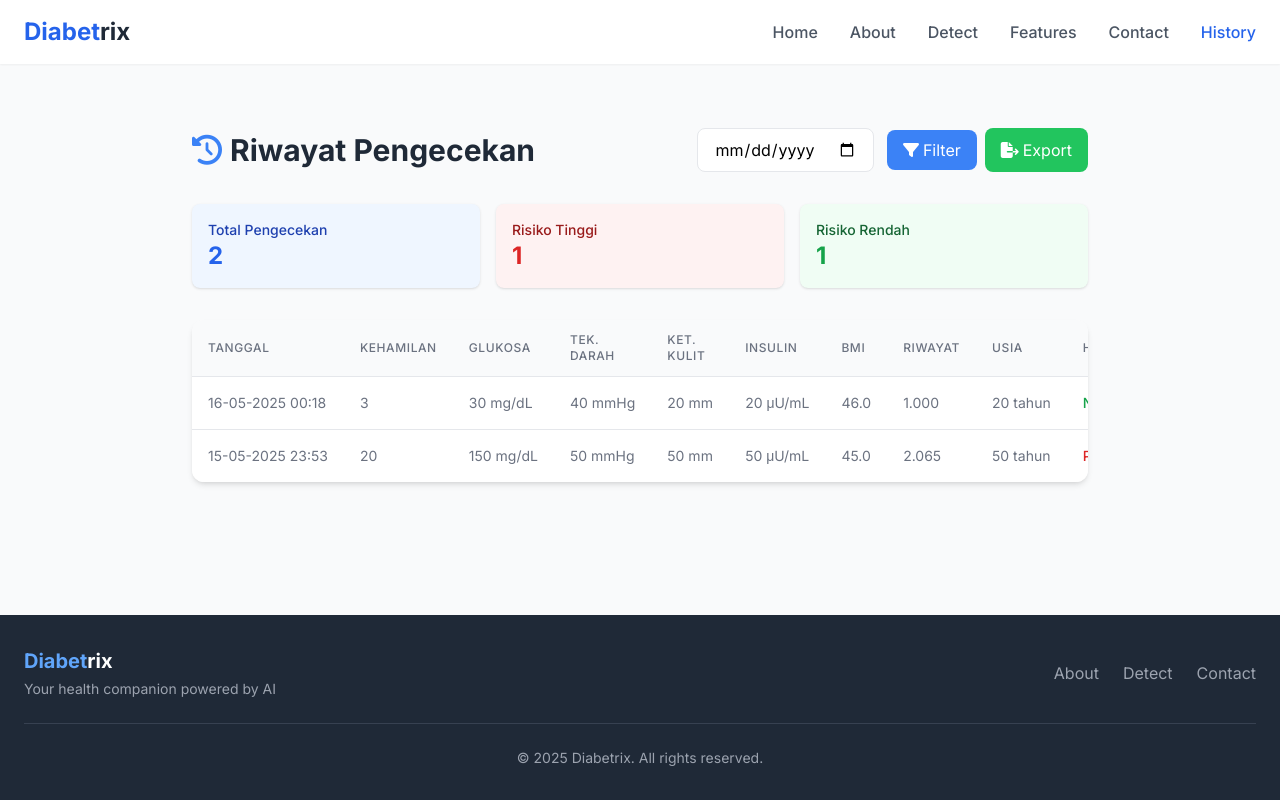
After one commit to Stevanza-dev/diabetrix, a Flask app: page /history in a window 1280 px wide. The commit adds this page. Run offline with Flask 3, Linux system fonts and the light colour scheme; data comes from the database, SQL or seed files in the repository; both versions use the stored data as it was after the commit; some libraries are stand-ins or nearby versions.

Commit message:
value pada fitur, history dengan sqlite, bisa hapus dan filter tanggal. Fitur export (Comming soon)

```diff
--- a/app.py
+++ b/app.py
@@ -2,12 +2,36 @@ from flask import Flask, render_template, request
 import joblib
 import numpy as np
 import pandas as pd
+import sqlite3
+from datetime import datetime
 
 app = Flask(__name__)
 
+# Setup database
+def init_db():
+    conn = sqlite3.connect('diabetes_history.db')
+    c = conn.cursor()
+    c.execute('''CREATE TABLE IF NOT EXISTS history
+                 (id INTEGER PRIMARY KEY AUTOINCREMENT,
+                  user_ip TEXT,
+                  pregnancies INTEGER,
+                  glucose INTEGER,
+                  blood_pressure INTEGER,
+                  skin_thickness INTEGER,
+                  insulin INTEGER,
+                  bmi REAL,
+                  pedigree REAL,
+                  age INTEGER,
+                  prediction TEXT,
+                  check_date TIMESTAMP)''')
+    conn.commit()
+    conn.close()
+
+init_db()
+
 # --- Configuration ---
-MODEL_PATH = 'diabetes_ensemble_model.joblib'
-SCALER_PATH = 'scaler.joblib'
+MODEL_PATH = 'model/diabetes_ensemble_model.joblib'
+SCALER_PATH = 'model/scaler.joblib'
 
 # --- Load Model and Scaler ---
 print("Loading trained model and scaler...")
@@ -25,14 +49,20 @@ except Exception as e:
     scaler = None
 
 # Define the expected feature order (must match training)
-FEATURE_NAMES = ['Pregnancies', 'Glucose', 'BloodPressure', 'SkinThickness', 'Insulin', 'BMI', 'DiabetesPedigreeFunction', 'Age']
+FEATURE_NAMES = ['Pregnancies', 'Glucose', 'BloodPressure', 'SkinThickness',
+                 'Insulin', 'BMI', 'DiabetesPedigreeFunction', 'Age']
 
-# --- Dummy Predict Function from appold.py ---
+# --- Dummy Predict Function ---
 def dummy_predict(features):
     if np.mean(features) > 4:
         return "Positive (Diabetes Detected)"
     else:
         return "Negative (No Diabetes)"
+
+# --- Custom Filter ---
+@app.template_filter('contains')
+def contains_filter(s, substr):
+    return substr in s if s else False
 
 # --- Routes ---
 @app.route('/')
@@ -43,79 +73,151 @@ def index():
 def about():
     return render_template('about.html')
 
+@app.route('/history')
+def show_history():
+    date_filter = request.args.get('date')
+    conn = sqlite3.connect('diabetes_history.db')
+    conn.row_factory = sqlite3.Row
+    c = conn.cursor()
+    if date_filter:
+        # Filter berdasarkan tanggal (format: YYYY-MM-DD)
+        c.execute('''SELECT * FROM history
+                     WHERE user_ip = ? AND DATE(check_date) = ?
+                     ORDER BY check_date DESC''',
+                  (request.remote_addr, date_filter))
+    else:
+        c.execute('''SELECT * FROM history
+                     WHERE user_ip = ?
+                     ORDER BY check_date DESC''',
+                  (request.remote_addr,))
+    rows = c.fetchall()
+    history_data = []
+    for row in rows:
+        row_dict = dict(row)
+        # Ubah check_date ke format tanggal yang diinginkan
+        if row_dict['check_date']:
+            try:
+                dt = datetime.fromisoformat(row_dict['check_date'])
+                row_dict['check_date'] = dt.strftime('%d-%m-%Y %H:%M')
+            except Exception:
+                pass  # biarkan string aslinya jika gagal
+        history_data.append(row_dict)
+    conn.close()
+
+    # Hitung di backend
+    high_risk = sum(1 for r in history_data if 'Positive' in r['prediction'])
+    low_risk = sum(1 for r in history_data if 'Negative' in r['prediction'])
+
+    return render_template('history.html',
+                         history=history_data,
+                         high_risk=high_risk,
+                         low_risk=low_risk)
+
 @app.route('/detect', methods=['GET', 'POST'])
 def detect():
     prediction = ""
+    # Dictionary untuk menyimpan semua nilai form
+    form_data = {
+        'pregnancies': '',
+        'glucose': '',
+        'blood_pressure': '',
+        'skin_thickness': '',
+        'insulin': '',
+        'bmi': '',
+        'pedigree': '',
+        'age': ''
+    }
+
     if request.method == 'POST':
         try:
-            required_fields = ['pregnancies', 'glucose', 'blood_pressure', 'skin_thickness', 'insulin', 'bmi', 'pedigree', 'age']
+            # Simpan semua nilai form yang di-submit
+            for field in form_data.keys():
+                form_data[field] = request.form.get(field, '')
 
-            # Periksa apakah semua kolom ada dan tidak kosong
-            for field in required_fields:
-                if field not in request.form or not request.form[field].strip():
-                    prediction = f"Kolom kosong atau tidak ada: {field}"
-                    return render_template('detect.html', prediction=prediction)
+            # Validasi: Pastikan semua field terisi
+            for field, value in form_data.items():
+                if not value.strip():
+                    prediction = f"Error: Field {field.replace('_', ' ')} cannot be empty"
+                    return render_template('detect.html',
+                                         prediction=prediction,
+                                         form_data=form_data)
 
-            # Ambil data dari form
-            pregnancies = request.form['pregnancies']
-            glucose = request.form['glucose']
-            blood_pressure = request.form['blood_pressure']
-            skin_thickness = request.form['skin_thickness']
-            insulin = request.form['insulin']
-            bmi = request.form['bmi']
-            pedigree = request.form['pedigree']
-            age = request.form['age']
-
+            # Konversi ke float dengan handling error
             def safe_float(value, field_name):
                 try:
-                    # Ganti koma dengan titik untuk mendukung format desimal lokal
-                    value = value.replace(',', '.')
-                    return float(value)
+                    return float(value.replace(',', '.'))
                 except ValueError:
-                    raise ValueError(f"Input tidak valid untuk {field_name}. Harap masukkan nilai numerik.")
+                    raise ValueError(f"Invalid input for {field_name}. Please enter a number.")
 
-            # Konversi setiap kolom ke float dengan validasi
-            pregnancies = safe_float(pregnancies, 'Jumlah Kehamilan')
-            glucose = safe_float(glucose, 'Glukosa')
-            blood_pressure = safe_float(blood_pressure, 'Tekanan Darah')
-            skin_thickness = safe_float(skin_thickness, 'Ketebalan Kulit')
-            insulin = safe_float(insulin, 'Insulin')
-            bmi = safe_float(bmi, 'BMI')
-            pedigree = safe_float(pedigree, 'Fungsi Pedigree Diabetes')
-            age = safe_float(age, 'Usia')
+            input_features = [
+                safe_float(form_data['pregnancies'], 'Pregnancies'),
+                safe_float(form_data['glucose'], 'Glucose'),
+                safe_float(form_data['blood_pressure'], 'Blood Pressure'),
+                safe_float(form_data['skin_thickness'], 'Skin Thickness'),
+                safe_float(form_data['insulin'], 'Insulin'),
+                safe_float(form_data['bmi'], 'BMI'),
+                safe_float(form_data['pedigree'], 'Diabetes Pedigree'),
+                safe_float(form_data['age'], 'Age')
+            ]
 
-            # Create a list of input features in the correct order
-            input_features_list = [pregnancies, glucose, blood_pressure, skin_thickness, insulin, bmi, pedigree, age]
+            # Lakukan prediksi
+            if model and scaler:
+                input_df = pd.DataFrame([input_features], columns=FEATURE_NAMES)
+                scaled_features = scaler.transform(input_df)
+                pred = model.predict(scaled_features)[0]
+                proba = model.predict_proba(scaled_features)[0]
 
-            if model is not None and scaler is not None:
-                # Use the machine learning model
-                # Create a DataFrame with correct feature names
-                input_df = pd.DataFrame([input_features_list], columns=FEATURE_NAMES)
-                # Scale the features
-                scaled_features = scaler.transform(input_df)
-                # Make prediction
-                prediction = model.predict(scaled_features)
-                probability = model.predict_proba(scaled_features)
-                # Interpret prediction
-                if prediction[0] == 1:
-                    result = "Positive (Diabetes Detected)"
+                if pred == 1:
+                    prediction = f"Positive (Diabetes Detected) - Confidence: {proba[1]*100:.1f}%"
                 else:
-                    result = "Negative (No Diabetes)"
-                prediction = f"Prediction using ML model: {result}. Confidence for Diabetes: {probability[0][1]*100:.2f}%. Confidence for No Diabetes: {probability[0][0]*100:.2f}%."
+                    prediction = f"Negative (No Diabetes) - Confidence: {proba[0]*100:.1f}%"
             else:
-                # Use the dummy predict function
-                result = dummy_predict(input_features_list)
-                prediction = f"Prediction using dummy model: {result} (Note: ML model failed to load, using backup method.)"
+                prediction = dummy_predict(input_features) + " (Using dummy model)"
 
         except ValueError as e:
-            prediction = str(e)  # Tampilkan pesan kesalahan spesifik
+            prediction = str(e)
         except Exception as e:
-            prediction = f"Terjadi kesalahan saat prediksi: {str(e)}"
-            print(f"Kesalahan saat prediksi: {e}")  # Log the error for debugging
+            prediction = f"Prediction error: {str(e)}"
+            print(f"Error during prediction: {e}")
 
-        return render_template('detect.html', prediction = prediction)
+        # Simpan ke database
+        conn = sqlite3.connect('diabetes_history.db')
+        c = conn.cursor()
+        c.execute('''INSERT INTO history
+                     (user_ip, pregnancies, glucose, blood_pressure,
+                      skin_thickness, insulin, bmi, pedigree, age,
+                      prediction, check_date)
+                     VALUES (?,?,?,?,?,?,?,?,?,?,?)''',
+                     (request.remote_addr,
+                      form_data['pregnancies'],
+                      form_data['glucose'],
+                      form_data['blood_pressure'],
+                      form_data['skin_thickness'],
+                      form_data['insulin'],
+                      form_data['bmi'],
+                      form_data['pedigree'],
+                      form_data['age'],
+                      prediction,
+                      datetime.now()))
+        conn.commit()
+        conn.close()
 
-    return render_template('detect.html', prediction = prediction)
+        return render_template('detect.html',
+                             prediction=prediction,
+                             form_data=form_data)
+
+    return render_template('detect.html',
+                         prediction=prediction,
+                         form_data=form_data)
+
+@app.route('/delete-history/<int:id>', methods=['DELETE'])
+def delete_history(id):
+    conn = sqlite3.connect('diabetes_history.db')
+    c = conn.cursor()
+    c.execute('DELETE FROM history WHERE id = ?', (id,))
+    conn.commit()
+    conn.close()
+    return '', 204
 
 if __name__ == '__main__':
     app.run(debug=True)
--- a/requirement.txt
+++ b/requirement.txt
@@ -1,6 +1,6 @@
 Cara menjalankan projek app.py
 
-Buka terminal (new terminal di vs code)\
+Buka terminal (new terminal di vs code)
 
 1. Masuk ke venv (virtual enviroment)
 python -m venv venv
@@ -14,5 +14,5 @@ pip install scikit-learn or pip pip install sklearn
 pip install openpyxl
 
 3. Jalankan python
-pyhton train_model.py
+pyhton train_model.py (Tidak perlu)
 python app.py
--- a/templates/about.html
+++ b/templates/about.html
@@ -34,6 +34,7 @@
           <a href="/detect" class="text-gray-600 hover:text-blue-600 transition-colors font-medium">Detect</a>
           <a href="/#features" class="text-gray-600 hover:text-blue-600 transition-colors font-medium">Features</a>
           <a href="/#contact" class="text-gray-600 hover:text-blue-600 transition-colors font-medium">Contact</a>
+          <a href="/history" class="text-gray-600 hover:text-blue-600 transition-colors font-medium">History</a>
         </nav>
         <button class="md:hidden focus:outline-none">
           <i class="fas fa-bars text-gray-600 text-xl"></i>
--- /dev/null
+++ b/templates/history.html
@@ -0,0 +1,203 @@
+<!DOCTYPE html>
+<html lang="en">
+<head>
+  <meta charset="UTF-8">
+  <meta name="viewport" content="width=device-width, initial-scale=1.0">
+  <title>History | Diabetrix</title>
+  <script src="https://cdn.tailwindcss.com"></script>
+  <link href="https://fonts.googleapis.com/css2?family=Inter:wght@300;400;500;600;700&display=swap" rel="stylesheet">
+  <!-- Font Awesome -->
+  <link rel="stylesheet" href="https://cdnjs.cloudflare.com/ajax/libs/font-awesome/6.4.0/css/all.min.css">
+  <style>
+    body {
+      font-family: 'Inter', sans-serif;
+    }
+    .team-card:hover {
+      transform: translateY(-5px);
+      box-shadow: 0 10px 25px -5px rgba(0, 0, 0, 0.1);
+    }
+  </style>
+</head>
+<body class="bg-gray-50">
+  <!-- Header/Navigation -->
+  <header class="fixed w-full bg-white shadow-sm z-50">
+    <div class="container mx-auto px-6 py-4">
+      <div class="flex items-center justify-between">
+        <div class="text-2xl font-bold text-gray-800">
+          <a href="/" class="hover:text-blue-600 transition-colors">
+            <span class="text-blue-600">Diabet</span>rix
+          </a>
+        </div>
+        <nav class="hidden md:flex space-x-8">
+          <a href="/" class="text-gray-600 hover:text-blue-600 transition-colors font-medium">Home</a>
+          <a href="/about" class="text-gray-600 hover:text-blue-600 transition-colors font-medium">About</a>
+          <a href="/detect" class="text-gray-600 hover:text-blue-600 transition-colors font-medium">Detect</a>
+          <a href="/#features" class="text-gray-600 hover:text-blue-600 transition-colors font-medium">Features</a>
+          <a href="/#contact" class="text-gray-600 hover:text-blue-600 transition-colors font-medium">Contact</a>
+          <a href="/history" class="text-blue-600 font-medium">History</a>
+        </nav>
+        <button class="md:hidden focus:outline-none">
+          <i class="fas fa-bars text-gray-600 text-xl"></i>
+        </button>
+      </div>
+    </div>
+  </header>
+
+<!-- Main Content -->
+<main class="pt-32 pb-20 min-h-screen">
+  <div class="container mx-auto px-6">
+    <div class="max-w-4xl mx-auto">
+      <!-- History Header with Filter Controls -->
+      <div class="flex flex-col md:flex-row justify-between items-center mb-8">
+        <h1 class="text-3xl font-bold text-gray-800 mb-4 md:mb-0">
+          <i class="fas fa-history text-blue-500 mr-2"></i>Riwayat Pengecekan
+        </h1>
+        <div class="flex space-x-2">
+          <div class="relative">
+            <input type="date" id="date-filter" class="px-4 py-2 border rounded-lg focus:ring-blue-500 focus:border-blue-500">
+            <button onclick="filterByDate()" class="ml-2 px-4 py-2 bg-blue-500 text-white rounded-lg hover:bg-blue-600 transition">
+              <i class="fas fa-filter mr-1"></i>Filter
+            </button>
+          </div>
+          <button onclick="exportToCSV()" class="px-4 py-2 bg-green-500 text-white rounded-lg hover:bg-green-600 transition">
+            <i class="fas fa-file-export mr-1"></i>Export
+          </button>
+        </div>
+      </div>
+
+      <!-- Stats Summary Cards -->
+      <div class="grid grid-cols-1 md:grid-cols-3 gap-4 mb-8">
+        <div class="bg-blue-50 p-4 rounded-lg shadow">
+          <h3 class="text-sm font-medium text-blue-800">Total Pengecekan</h3>
+          <p class="text-2xl font-bold text-blue-600">{{ history|length }}</p>
+        </div>
+        <div class="bg-red-50 p-4 rounded-lg shadow">
+          <h3 class="text-sm font-medium text-red-800">Risiko Tinggi</h3>
+          <p class="text-2xl font-bold text-red-600">{{ high_risk }}</p>
+        </div>
+        <div class="bg-green-50 p-4 rounded-lg shadow">
+          <h3 class="text-sm font-medium text-green-800">Risiko Rendah</h3>
+          <p class="text-2xl font-bold text-green-600">{{ low_risk }}</p>
+        </div>
+      </div>
+
+      <!-- Enhanced History Table -->
+      <div class="bg-white rounded-xl shadow-md overflow-hidden">
+        <div class="overflow-x-auto">
+          <table class="min-w-full divide-y divide-gray-200">
+            <thead class="bg-gray-50">
+              <tr>
+                <th class="px-4 py-3 text-left text-xs font-medium text-gray-500 uppercase tracking-wider">Tanggal</th>
+                <th class="px-4 py-3 text-left text-xs font-medium text-gray-500 uppercase tracking-wider">Kehamilan</th>
+                <th class="px-4 py-3 text-left text-xs font-medium text-gray-500 uppercase tracking-wider">Glukosa</th>
+                <th class="px-4 py-3 text-left text-xs font-medium text-gray-500 uppercase tracking-wider">Tek. Darah</th>
+                <th class="px-4 py-3 text-left text-xs font-medium text-gray-500 uppercase tracking-wider">Ket. Kulit</th>
+                <th class="px-4 py-3 text-left text-xs font-medium text-gray-500 uppercase tracking-wider">Insulin</th>
+                <th class="px-4 py-3 text-left text-xs font-medium text-gray-500 uppercase tracking-wider">BMI</th>
+                <th class="px-4 py-3 text-left text-xs font-medium text-gray-500 uppercase tracking-wider">Riwayat</th>
+                <th class="px-4 py-3 text-left text-xs font-medium text-gray-500 uppercase tracking-wider">Usia</th>
+                <th class="px-4 py-3 text-left text-xs font-medium text-gray-500 uppercase tracking-wider">Hasil</th>
+                <th class="px-4 py-3 text-left text-xs font-medium text-gray-500 uppercase tracking-wider">Aksi</th>
+              </tr>
+            </thead>
+            <tbody class="bg-white divide-y divide-gray-200">
+                {% for record in history %}
+                <tr class="hover:bg-gray-50">
+                    <td class="px-4 py-4 whitespace-nowrap text-sm text-gray-500">
+                    {{ record['check_date'] }}
+                    </td>
+                    <td class="px-4 py-4 whitespace-nowrap text-sm text-gray-500">
+                    {{ record['pregnancies'] }}
+                    </td>
+                    <td class="px-4 py-4 whitespace-nowrap text-sm text-gray-500">
+                    {{ record['glucose'] }} mg/dL
+                    </td>
+                    <td class="px-4 py-4 whitespace-nowrap text-sm text-gray-500">
+                    {{ record['blood_pressure'] }} mmHg
+                    </td>
+                    <td class="px-4 py-4 whitespace-nowrap text-sm text-gray-500">
+                    {{ record['skin_thickness'] }} mm
+                    </td>
+                    <td class="px-4 py-4 whitespace-nowrap text-sm text-gray-500">
+                    {{ record['insulin'] }} μU/mL
+                    </td>
+                    <td class="px-4 py-4 whitespace-nowrap text-sm text-gray-500">
+                    {{ "%.1f"|format(record['bmi']) }}
+                    </td>
+                    <td class="px-4 py-4 whitespace-nowrap text-sm text-gray-500">
+                    {{ "%.3f"|format(record['pedigree']) }}
+                    </td>
+                    <td class="px-4 py-4 whitespace-nowrap text-sm text-gray-500">
+                    {{ record['age'] }} tahun
+                    </td>
+                    <td class="px-4 py-4 whitespace-nowrap text-sm font-medium {% if 'Positive' in record['prediction'] %}text-red-600{% else %}text-green-600{% endif %}">
+                    {{ record['prediction'] }}
+                    </td>
+                    <td class="px-4 py-4 whitespace-nowrap text-sm font-medium">
+                    <button onclick="deleteRecord('{{ record['id']}}')" class="text-red-600 hover:text-red-900">
+                        <i class="fas fa-trash-alt"></i>
+                    </button>
+                    </td>
+                </tr>
+              {% endfor %}
+            </tbody>
+          </table>
+        </div>
+      </div>
+
+    </div>
+  </div>
+</main>
+
+    <!-- Footer -->
+    <footer class="bg-gray-800 text-white py-8 w-full fixed bottom-0 left-0 z-40">
+        <div class="container mx-auto px-6">
+            <div class="flex flex-col md:flex-row justify-between items-center">
+                <div class="mb-4 md:mb-0">
+                    <div class="text-xl font-bold">
+                        <span class="text-blue-400">Diabet</span>rix
+                    </div>
+                    <p class="text-gray-400 text-sm mt-1">Your health companion powered by AI</p>
+                </div>
+                <div class="flex space-x-6">
+                    <a href="/about" class="text-gray-400 hover:text-white transition-colors">About</a>
+                    <a href="/detect" class="text-gray-400 hover:text-white transition-colors">Detect</a>
+                    <a href="/#contact" class="text-gray-400 hover:text-white transition-colors">Contact</a>
+                </div>
+            </div>
+            <div class="border-t border-gray-700 mt-6 pt-6 text-center text-gray-400 text-sm">
+                <p>&copy; 2025 Diabetrix. All rights reserved.</p>
+            </div>
+        </div>
+    </footer>
+
+    <script>
+        // Filter by date
+        function filterByDate() {
+        const date = document.getElementById('date-filter').value;
+        if(date) {
+            window.location.href = `/history?date=${date}`;
+        }
+        }
+
+        // Export to CSV
+        function exportToCSV() {
+        // Implement CSV export logic
+        alert('Fitur export akan diimplementasikan!');
+        }
+
+        // Delete record
+        function deleteRecord(id) {
+        if(confirm('Apakah Anda yakin ingin menghapus riwayat ini?')) {
+            fetch(`/delete-history/${id}`, { method: 'DELETE' })
+            .then(response => {
+                if(response.ok) {
+                location.reload();
+                }
+            });
+        }
+        }
+    </script>
+
+</body>
+</html>
--- a/templates/index.html
+++ b/templates/index.html
@@ -31,6 +31,7 @@
           <a href="/detect" class="text-gray-600 hover:text-blue-600 transition-colors font-medium">Detect</a>
           <a href="#features" class="text-gray-600 hover:text-blue-600 transition-colors font-medium">Features</a>
           <a href="#contact" class="text-gray-600 hover:text-blue-600 transition-colors font-medium">Contact</a>
+          <a href="/history" class="text-gray-600 hover:text-blue-600 transition-colors font-medium">History</a>
         </nav>
         <button class="md:hidden focus:outline-none">
           <i class="fas fa-bars text-gray-600 text-xl"></i>
--- a/train_model.py
+++ b/train_model.py
@@ -10,8 +10,8 @@ import joblib # Using joblib instead of pickle for scikit-learn objects
 
 # --- Configuration ---
 DATASET_PATH = 'Diabetes.xlsx'
-MODEL_FILENAME = 'diabetes_ensemble_model.joblib'
-SCALER_FILENAME = 'scaler.joblib'
+MODEL_FILENAME = 'model/diabetes_ensemble_model.joblib'
+SCALER_FILENAME = 'model/scaler.joblib'
 TEST_SIZE = 0.2
 RANDOM_STATE = 42
 
```
Also changed, not shown: templates/detect.html (+17 -0 lines), diabetes_history.db (added), 2 other files.
